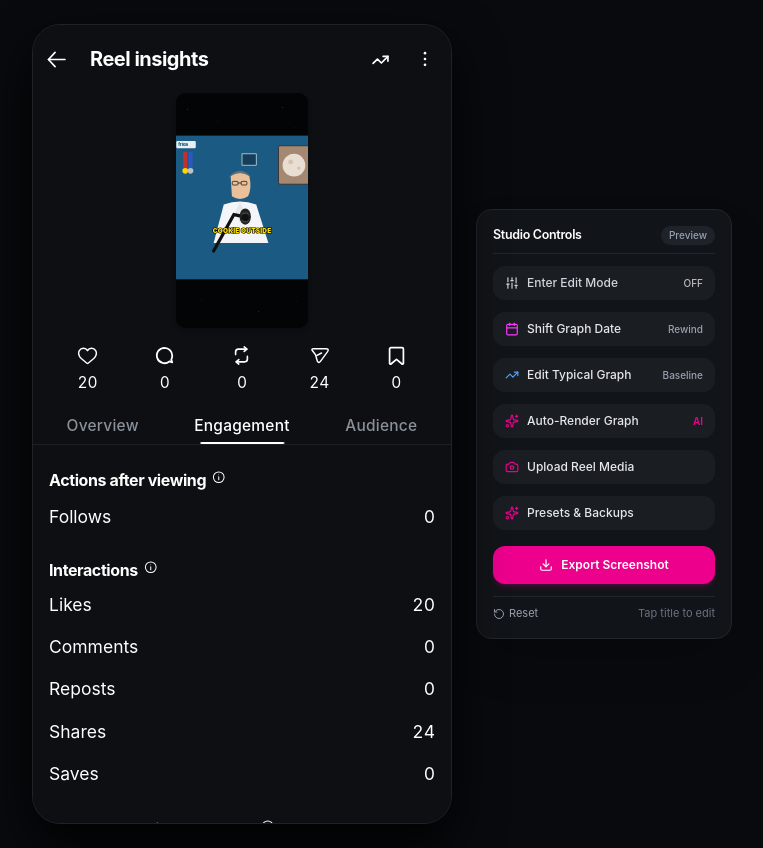
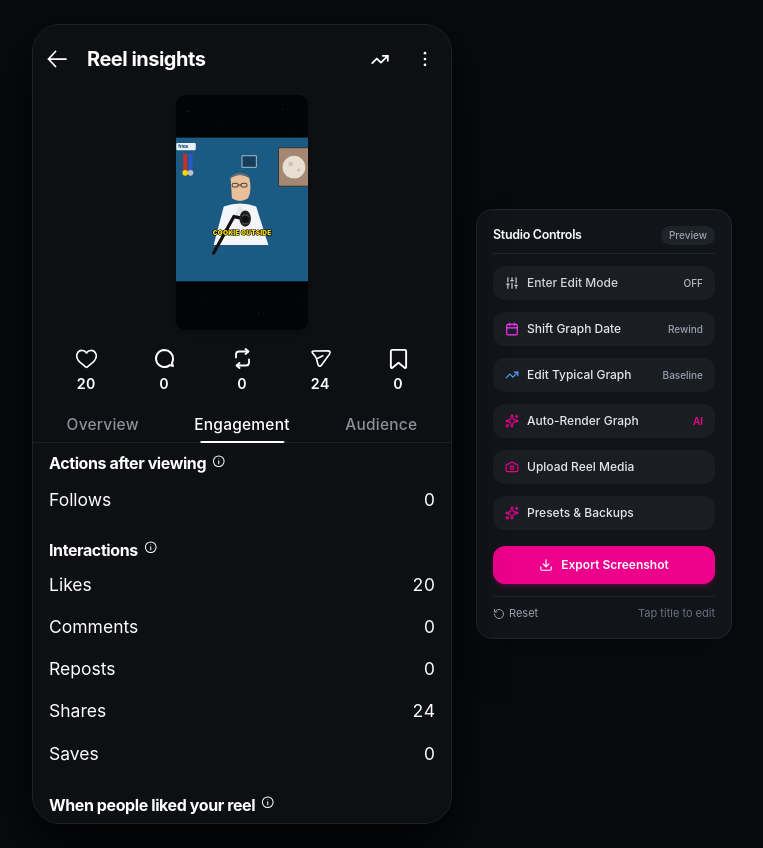
Before and after one commit to privatechat-teamofficial/Instagram-reel-insight-editor-, a React (Vite) app: page / in a window 1280 px wide. Both pictures are taken after a click on the button "Engagement". Shown: the whole page, without its empty margins (258-1021 px from the left). Built offline with nearby package versions, Linux system fonts and the light colour scheme; a web font is replaced by a local one.

Commit message:
feat: implement edge-to-edge UI and overscroll
- Enable edge-to-edge display on Android for immersive UI
- Add custom overscroll rubber-banding effect
- Update app version to 2.1 (build 12)

```diff
--- a/src/App.tsx
+++ b/src/App.tsx
@@ -3,7 +3,7 @@
  * SPDX-License-Identifier: Apache-2.0
  */
 
-import React from 'react';
+import React, { useRef, useState, useEffect } from 'react';
 import { InsightsProvider, useInsights } from './context/InsightsContext';
 import { Header } from './components/Header';
 import { ReelMediaHeader } from './components/ReelMediaHeader';
@@ -28,7 +28,92 @@ import {
   TrendingUp,
 } from 'lucide-react';
 
+const useOverscrollStretch = (containerRef: React.RefObject<HTMLDivElement | null>) => {
+  const [offset, setOffset] = useState(0);
+  const [isDragging, setIsDragging] = useState(false);
+  const touchStartY = useRef<number | null>(null);
+  const wheelTimeout = useRef<number | null>(null);
+
+  useEffect(() => {
+    const container = containerRef.current;
+    if (!container) return;
+
+    const calculateDampedOffset = (delta: number) => {
+      const sign = Math.sign(delta);
+      const abs = Math.abs(delta);
+      // Subtle, firm rubber-band tension (max ~18px stretch)
+      return sign * Math.min(18, Math.pow(abs, 0.6) * 0.85);
+    };
+
+    const handleTouchStart = (e: TouchEvent) => {
+      if (e.touches.length !== 1) return;
+      touchStartY.current = e.touches[0].clientY;
+      setIsDragging(true);
+    };
+
+    const handleTouchMove = (e: TouchEvent) => {
+      if (touchStartY.current === null) return;
+      const currentY = e.touches[0].clientY;
+      const deltaY = currentY - touchStartY.current;
+      const scrollTop = container.scrollTop;
+      const maxScroll = container.scrollHeight - container.clientHeight;
+
+      if (scrollTop <= 0 && deltaY > 0) {
+        setOffset(calculateDampedOffset(deltaY));
+      } else if (scrollTop >= maxScroll - 1 && deltaY < 0) {
+        setOffset(calculateDampedOffset(deltaY));
+      } else {
+        if (offset !== 0) setOffset(0);
+      }
+    };
+
+    const handleTouchEnd = () => {
+      touchStartY.current = null;
+      setIsDragging(false);
+      setOffset(0);
+    };
+
+    const handleWheel = (e: WheelEvent) => {
+      const scrollTop = container.scrollTop;
+      const maxScroll = container.scrollHeight - container.clientHeight;
+
+      if ((scrollTop <= 0 && e.deltaY < 0) || (scrollTop >= maxScroll - 1 && e.deltaY > 0)) {
+        setIsDragging(false);
+        setOffset((prev) => {
+          const raw = prev - e.deltaY * 0.08;
+          return Math.max(-14, Math.min(14, raw));
+        });
+
+        if (wheelTimeout.current) clearTimeout(wheelTimeout.current);
+        wheelTimeout.current = window.setTimeout(() => {
+          setOffset(0);
+        }, 120);
+      }
+    };
+
+    container.addEventListener('touchstart', handleTouchStart, { passive: true });
+    container.addEventListener('touchmove', handleTouchMove, { passive: true });
+    container.addEventListener('touchend', handleTouchEnd, { passive: true });
+    container.addEventListener('touchcancel', handleTouchEnd, { passive: true });
+    container.addEventListener('wheel', handleWheel, { passive: true });
+
+    return () => {
+      container.removeEventListener('touchstart', handleTouchStart);
+      container.removeEventListener('touchmove', handleTouchMove);
+      container.removeEventListener('touchend', handleTouchEnd);
+      container.removeEventListener('touchcancel', handleTouchEnd);
+      container.removeEventListener('wheel', handleWheel);
+      if (wheelTimeout.current) clearTimeout(wheelTimeout.current);
+    };
+  }, [containerRef]);
+
+  return { offset, isDragging };
+};
+
 const ReelInsightsScreen: React.FC = () => {
+  const scrollContainerRef = useRef<HTMLDivElement>(null);
+  const { offset: overscrollOffset, isDragging } = useOverscrollStretch(scrollContainerRef);
+
   const {
     activeTab,
     isEditMode,
@@ -52,11 +137,21 @@ const ReelInsightsScreen: React.FC = () => {
           {/* Reel Insights Screen Content Container */}
           <div
             id="reel-insights-preview-container"
+            ref={scrollContainerRef}
             className="w-full h-full bg-[#0d0f12] text-white flex flex-col overflow-y-auto overflow-x-hidden selection:bg-[#ec008c]/20 font-acumin"
           >
-            {/* Header: Back arrow · Reel insights · Insights trend · Options */}
+            {/* Header: Back arrow · Reel insights · Insights trend · Options (Fixed & never stretches) */}
             <Header />
 
+            {/* Elastic Overscroll Stretchable Content Layer */}
+            <div
+              className="flex-1 flex flex-col w-full"
+              style={{
+                transform: overscrollOffset !== 0 ? `translate3d(0, ${overscrollOffset}px, 0)` : undefined,
+                transition: isDragging ? 'none' : 'transform 0.35s cubic-bezier(0.25, 1, 0.5, 1)',
+                willChange: isDragging || overscrollOffset !== 0 ? 'transform' : 'auto',
+              }}
+            >
               {/* Reel Video/Image Preview & Top 5 Metrics (Likes, Comments, Reposts, Shares, Saves) */}
               <ReelMediaHeader />
 
@@ -88,6 +183,7 @@ const ReelInsightsScreen: React.FC = () => {
                   paddingBottom: 'env(safe-area-inset-bottom, 0px)',
                 }}
               />
+            </div>
           </div>
         </div>
 
--- a/src/components/Header.tsx
+++ b/src/components/Header.tsx
@@ -13,20 +13,25 @@ export const Header: React.FC = () => {
   };
 
   return (
-    <div className="relative bg-[#0d0f12] select-none shrink-0 px-4 pt-3 pb-2">
+    <div
+      className="sticky top-0 z-30 bg-[#0d0f12] select-none shrink-0 px-4 pb-2"
+      style={{
+        paddingTop: 'calc(0.75rem + env(safe-area-inset-top, 0px))',
+      }}
+    >
       {/* Header bar matching Instagram Reel insights:
           Left back arrow + Left-aligned "Reel insights" title
           Right analytics trend line + Vertical three dots menu
       */}
       <div className="flex items-center justify-between h-[44px]">
         {/* Left: Back arrow + Left-aligned "Reel insights" title */}
-        <div className="flex items-center gap-6">
+        <div className="flex items-center gap-5">
           <button
             type="button"
             aria-label="Back"
             className="text-white hover:opacity-80 active:scale-95 transition-opacity -ml-0.5 flex items-center justify-center shrink-0"
           >
-            <HeaderBackIcon className="w-[19px] h-[17px]" />
+            <HeaderBackIcon className="w-[20px] h-[18px]" />
           </button>
 
           <div
@@ -54,7 +59,7 @@ export const Header: React.FC = () => {
             className="hover:opacity-80 active:scale-95 transition-opacity p-1 flex items-center justify-center"
             title="Edit Views Chart"
           >
-            <HeaderInsightsIcon className="w-[21px] h-[21px]" />
+            <HeaderInsightsIcon className="w-[22px] h-[22px]" />
           </button>
           <button
             type="button"
@@ -70,7 +75,12 @@ export const Header: React.FC = () => {
 
       {/* Temporary toast notification when toggling edit mode */}
       {showToast && (
-        <div className="absolute top-[52px] left-1/2 -translate-x-1/2 bg-[#1c2024] text-white text-[11px] font-medium px-3.5 py-1.5 rounded-full shadow-xl border border-[#2d333b] pointer-events-none z-50 animate-in fade-in duration-150">
+        <div
+          className="absolute left-1/2 -translate-x-1/2 bg-[#1c2024] text-white text-[11px] font-medium px-3.5 py-1.5 rounded-full shadow-xl border border-[#2d333b] pointer-events-none z-50 animate-in fade-in duration-150"
+          style={{
+            top: 'calc(3.25rem + env(safe-area-inset-top, 0px))',
+          }}
+        >
           {isEditMode ? 'Edit Mode ON · Tap any value to edit' : 'Edit Mode OFF · Clean Preview'}
         </div>
       )}
--- a/src/components/ReelMediaHeader.tsx
+++ b/src/components/ReelMediaHeader.tsx
@@ -14,7 +14,7 @@ export const ReelMediaHeader: React.FC = () => {
   };
 
   return (
-    <div className="flex flex-col items-center pt-1 pb-1.5 px-3 select-none shrink-0 bg-[#0d0f12]">
+    <div className="flex flex-col items-center pt-1.5 pb-1 px-3 select-none shrink-0 bg-[#0d0f12]">
       {/* Reel Preview: ~132 × 235px (9:16) matching Instagram reference scale */}
       <div
         onClick={() => isEditMode && setIsMediaModalOpen(true)}
@@ -51,17 +51,17 @@ export const ReelMediaHeader: React.FC = () => {
         )}
       </div>
 
-      {/* 5 Metric Icons & Counts: Like, Comment, Repost, Share, Save (expanded across Overview to Audience) */}
-      <div className="w-full grid grid-cols-5 text-center px-1 mt-0.5 mb-1">
+      {/* 5 Metric Icons & Counts: Like, Comment, Repost, Share, Save */}
+      <div className="w-full grid grid-cols-5 text-center px-0.5 mt-0.5 mb-1">
         {/* Likes */}
         <div className="flex flex-col items-center justify-center gap-1.5 py-0.5">
-          <HeartIcon className="w-[19px] h-[19px] text-white" />
+          <HeartIcon className="w-[21px] h-[21px] text-white" />
           <EditableValue
             path="topMetrics.likes"
             title="Likes count"
             type="number"
             value={data.topMetrics.likes}
-            className="text-[15.5px] font-normal text-white tabular-numbers leading-tight mt-0.5"
+            className="text-[14.5px] font-semibold text-white tabular-numbers leading-tight"
           >
             {formatCount(data.topMetrics.likes)}
           </EditableValue>
@@ -69,13 +69,13 @@ export const ReelMediaHeader: React.FC = () => {
 
         {/* Comments */}
         <div className="flex flex-col items-center justify-center gap-1.5 py-0.5">
-          <CommentIcon className="w-[19px] h-[19px] text-white" />
+          <CommentIcon className="w-[21px] h-[21px] text-white" />
           <EditableValue
             path="topMetrics.comments"
             title="Comments count"
             type="number"
             value={data.topMetrics.comments}
-            className="text-[15.5px] font-normal text-white tabular-numbers leading-tight mt-0.5"
+            className="text-[14.5px] font-semibold text-white tabular-numbers leading-tight"
           >
             {formatCount(data.topMetrics.comments)}
           </EditableValue>
@@ -83,13 +83,13 @@ export const ReelMediaHeader: React.FC = () => {
 
         {/* Reposts */}
         <div className="flex flex-col items-center justify-center gap-1.5 py-0.5">
-          <RepostIcon className="w-[19px] h-[19px] text-white" />
+          <RepostIcon className="w-[21px] h-[21px] text-white" />
           <EditableValue
             path="topMetrics.reposts"
             title="Reposts count"
             type="number"
             value={data.topMetrics.reposts}
-            className="text-[15.5px] font-normal text-white tabular-numbers leading-tight mt-0.5"
+            className="text-[14.5px] font-semibold text-white tabular-numbers leading-tight"
           >
             {formatCount(data.topMetrics.reposts)}
           </EditableValue>
@@ -97,13 +97,13 @@ export const ReelMediaHeader: React.FC = () => {
 
         {/* Shares */}
         <div className="flex flex-col items-center justify-center gap-1.5 py-0.5">
-          <ShareIcon className="w-[19px] h-[19px] text-white" />
+          <ShareIcon className="w-[21px] h-[21px] text-white" />
           <EditableValue
             path="topMetrics.shares"
             title="Shares count"
             type="number"
             value={data.topMetrics.shares}
-            className="text-[15.5px] font-normal text-white tabular-numbers leading-tight mt-0.5"
+            className="text-[14.5px] font-semibold text-white tabular-numbers leading-tight"
           >
             {formatCount(data.topMetrics.shares)}
           </EditableValue>
@@ -111,13 +111,13 @@ export const ReelMediaHeader: React.FC = () => {
 
         {/* Saves */}
         <div className="flex flex-col items-center justify-center gap-1.5 py-0.5">
-          <BookmarkIcon className="w-[19px] h-[19px] text-white" />
+          <BookmarkIcon className="w-[21px] h-[21px] text-white" />
           <EditableValue
             path="topMetrics.saves"
             title="Saves count"
             type="number"
             value={data.topMetrics.saves}
-            className="text-[15.5px] font-normal text-white tabular-numbers leading-tight mt-0.5"
+            className="text-[14.5px] font-semibold text-white tabular-numbers leading-tight"
           >
             {formatCount(data.topMetrics.saves)}
           </EditableValue>
--- a/src/components/TabsNavigation.tsx
+++ b/src/components/TabsNavigation.tsx
@@ -15,7 +15,12 @@ export const TabsNavigation: React.FC = () => {
   const safeIndex = activeIndex === -1 ? 0 : activeIndex;
 
   return (
-    <div className="relative w-full border-b border-[#1c2025] bg-[#0d0f12] select-none shrink-0">
+    <div
+      className="sticky z-20 w-full border-b border-[#1c2025] bg-[#0d0f12] select-none shrink-0"
+      style={{
+        top: 'calc(4rem + env(safe-area-inset-top, 0px))',
+      }}
+    >
       <div className="grid grid-cols-3 w-full relative">
         {tabs.map((tab) => {
           const isActive = activeTab === tab.id;
@@ -28,10 +33,6 @@ export const TabsNavigation: React.FC = () => {
                   setActiveTab(tab.id);
                   if (tab.id === 'audience') {
                     setAudienceSubTab('age');
-                  }
-                  const container = document.getElementById('reel-insights-preview-container');
-                  if (container) {
-                    container.scrollTop = 0;
                   }
                 }
               }}
--- a/src/components/ViewsLineChart.tsx
+++ b/src/components/ViewsLineChart.tsx
@@ -15,9 +15,9 @@ export const ViewsLineChart: React.FC = () => {
   } = useInsights();
   const [hoverIndex, setHoverIndex] = useState<number | null>(null);
 
-  const points = data.viewsChart.points;
-  const dates = data.viewsChart.dates;
-  const yMax = data.viewsChart.yMax || 4000;
+  const points = data?.viewsChart?.points || [];
+  const dates = data?.viewsChart?.dates || [];
+  const yMax = data?.viewsChart?.yMax || 4000;
 
   // Extract values based on active filter
   const values = points.map((p) => {
--- a/src/context/InsightsContext.tsx
+++ b/src/context/InsightsContext.tsx
@@ -55,26 +55,73 @@ interface InsightsContextType {
   removeSourceItem: (id: string) => void;
 }
 
-const STORAGE_KEY = 'reel_insights_editor_state_v1';
+const STORAGE_KEY = 'reel_insights_editor_state_v4';
 
 const InsightsContext = createContext<InsightsContextType | undefined>(undefined);
 
 export const InsightsProvider: React.FC<{ children: React.ReactNode }> = ({ children }) => {
   const [data, setData] = useState<ReelInsightsState>(() => {
     try {
-      const saved = localStorage.getItem(STORAGE_KEY);
+      const keysToTry = [
+        STORAGE_KEY,
+        'reel_insights_editor_state_v3',
+        'reel_insights_editor_state_v2',
+        'reel_insights_editor_state_v1',
+      ];
+      let saved: string | null = null;
+      for (const k of keysToTry) {
+        const val = localStorage.getItem(k);
+        if (val) {
+          saved = val;
+          break;
+        }
+      }
       if (saved) {
         const parsed = JSON.parse(saved);
-        if (parsed && parsed.topMetrics && parsed.summary && parsed.audience) {
+        if (parsed && typeof parsed === 'object') {
+          const merged: ReelInsightsState = {
+            ...DEFAULT_REEL_DATA,
+            ...parsed,
+            topMetrics: { ...DEFAULT_REEL_DATA.topMetrics, ...(parsed.topMetrics || {}) },
+            summary: { ...DEFAULT_REEL_DATA.summary, ...(parsed.summary || {}) },
+            audience: {
+              ...DEFAULT_REEL_DATA.audience,
+              ...(parsed.audience || {}),
+              age:
+                parsed.audience?.age && parsed.audience.age.length > 0
+                  ? parsed.audience.age
+                  : DEFAULT_REEL_DATA.audience.age,
+              country:
+                parsed.audience?.country && parsed.audience.country.length > 0
+                  ? parsed.audience.country
+                  : DEFAULT_REEL_DATA.audience.country,
+              gender:
+                parsed.audience?.gender && parsed.audience.gender.length > 0
+                  ? parsed.audience.gender
+                  : DEFAULT_REEL_DATA.audience.gender,
+            },
+            impactFactors:
+              parsed.impactFactors && parsed.impactFactors.length > 0
+                ? parsed.impactFactors
+                : DEFAULT_REEL_DATA.impactFactors,
+            watchTimeRetention:
+              parsed.watchTimeRetention?.points && parsed.watchTimeRetention.points.length > 0
+                ? parsed.watchTimeRetention
+                : DEFAULT_REEL_DATA.watchTimeRetention,
+            topSources:
+              parsed.topSources && parsed.topSources.length > 0
+                ? parsed.topSources
+                : DEFAULT_REEL_DATA.topSources,
+          };
           // Ensure viewsChart points extend properly to the last date
           if (
-            !parsed.viewsChart?.points ||
-            parsed.viewsChart.points.length < 18 ||
-            !parsed.viewsChart.points.some((p: any) => p.hasData === false)
+            !merged.viewsChart?.points ||
+            merged.viewsChart.points.length < 18 ||
+            !merged.viewsChart.points.some((p: any) => p.hasData === false)
           ) {
-            parsed.viewsChart = DEFAULT_REEL_DATA.viewsChart;
+            merged.viewsChart = DEFAULT_REEL_DATA.viewsChart;
           }
-          return parsed;
+          return merged;
         }
       }
     } catch (e) {
--- a/src/index.css
+++ b/src/index.css
@@ -17,7 +17,6 @@
   *::before,
   *::after {
     -webkit-tap-highlight-color: transparent !important;
-    user-select: none;
     box-sizing: border-box;
   }
   *:focus,
@@ -43,15 +42,18 @@
     -webkit-tap-highlight-color: transparent !important;
   }
   html,
-  body,
+  body {
+    width: 100%;
+    min-height: 100%;
+    margin: 0;
+    padding: 0;
+    background-color: #0d0f12;
+    overflow-x: hidden;
+    -webkit-overflow-scrolling: touch;
+  }
   #root {
     width: 100%;
     min-height: 100%;
-    width: 100vw;
-    min-height: 100dvh;
-    margin: 0;
-    padding: 0;
-    overflow-x: hidden;
     background-color: #0d0f12;
   }
   input, textarea {
@@ -62,6 +64,7 @@
     color: #ffffff;
     -webkit-font-smoothing: antialiased;
     -moz-osx-font-smoothing: grayscale;
+    touch-action: pan-y pinch-zoom;
   }
 }
 
```
Also changed, not shown: src/components/AudienceTab.tsx (+31 -10 lines), src/components/EngagementTab.tsx (+6 -2 lines), src/components/OverviewTab.tsx (+53 -30 lines), 6 other files (tests, documents, lock files or other folders). Lines whose indentation alone changed are shown as unchanged.
